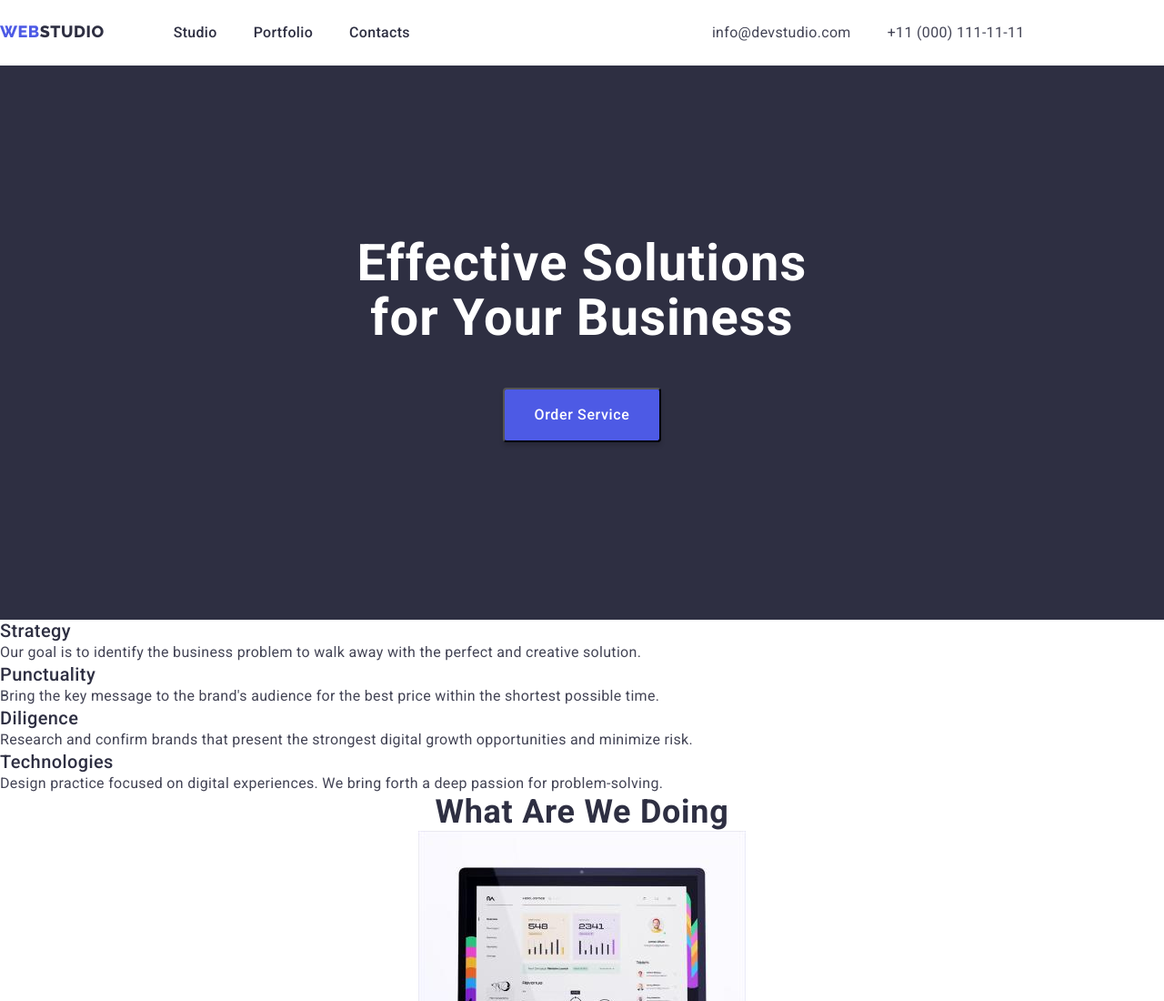
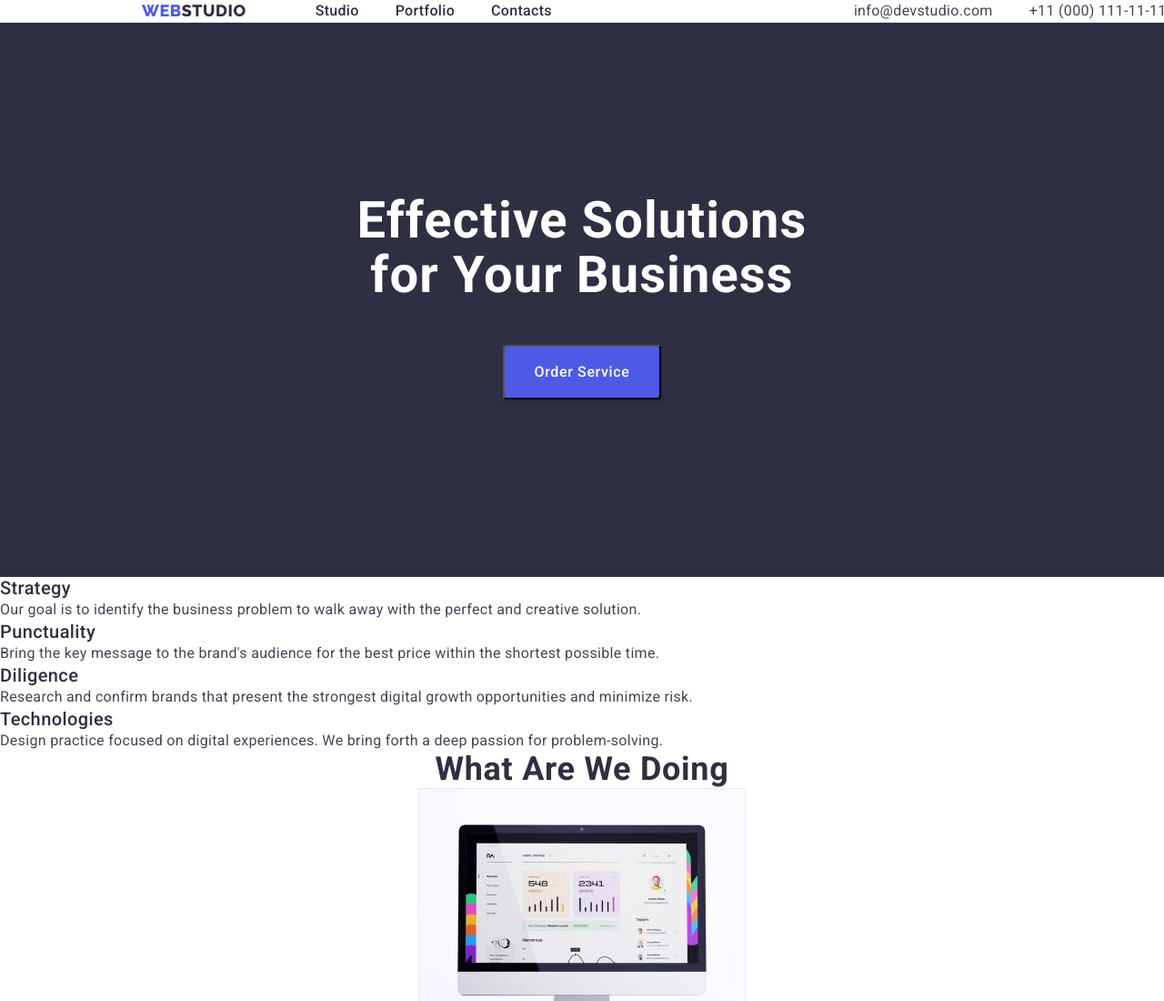
Before and after one commit to D3mk4-L1f3/goit-markup-hw-03, a plain HTML site: page index.html in a window 1280 px wide. Shown: the top 1100 px of the page at 91% size. Drawn offline with nearby package versions, Linux system fonts and the light colour scheme.

Commit message:
Update styles.css

```diff
--- a/css/styles.css
+++ b/css/styles.css
@@ -17,12 +17,16 @@ margin: 0;
 padding: 0;
 }
 
+.img{
+display: block;
+}
+
 .container{
     width: 1158px;
     align-items: center;
-    margin-bottom: 24px;
-    margin-top: 24px;
-
+    margin: 0 auto;
+    padding-left: 15px;
+    padding-right: 15px;
 }
 
 .list{
@@ -37,6 +41,7 @@ padding: 0;
 width: 1440px;
 margin-left: auto;
 margin-right: auto;
+border-bottom: 1px solid #e7e9fc;
 }
 
 .header-container{
@@ -46,7 +51,7 @@ display: flex;
 
 .page-nav{
     display: flex;
-
+   align-items: center;
 }
 
 .logo{
```
